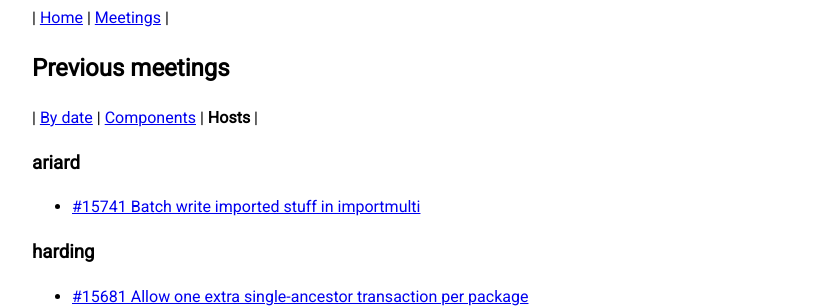
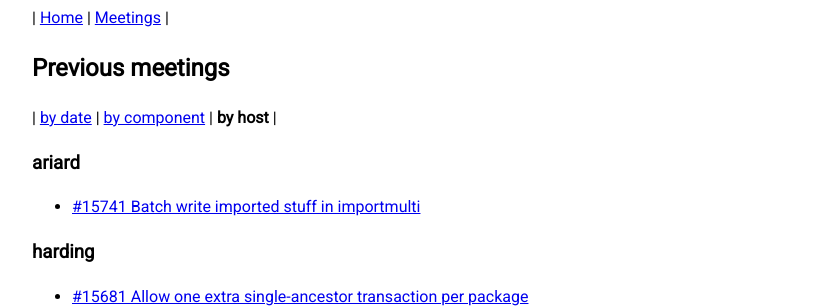
Before and after one commit to bitcoin-core-review-club/website, a Jekyll site: the page built from meetings-hosts.html, in a window 1280 px wide. Shown: the part 146-454 px from the top of the page, without its empty margins (0-837 px from the left). Built offline with Jekyll 4.4.1, drawn with Linux system fonts in a browser that asks for light colours; nearby versions of some CDN libraries.

Commit message:
Prefix meeting page links with "by "

```diff
--- a/_includes/linkers/meetings-pages.md
+++ b/_includes/linkers/meetings-pages.md
@@ -1,19 +1,19 @@
 {% capture /dev/null %}
 {% assign path = page.path | remove: ".html" %}
 {% if path == "meetings" %}
-  {% assign _index_links = _index_links | append: "<strong>By date</strong>" %}
+  {% assign _index_links = _index_links | append: "<strong>by date</strong>" %}
 {% else %}
-  {% assign _index_links = _index_links | append: "<a href='/meetings/'>By date</a>" %}
+  {% assign _index_links = _index_links | append: "<a href='/meetings/'>by date</a>" %}
 {% endif %}
 {% if path == "meetings-components" %}
-  {% assign _index_links = _index_links | append: " | <strong>Components</strong>" %}
+  {% assign _index_links = _index_links | append: " | <strong>by component</strong>" %}
 {% else %}
-  {% assign _index_links = _index_links | append: " | <a href='/meetings-components/'>Components</a>" %}
+  {% assign _index_links = _index_links | append: " | <a href='/meetings-components/'>by component</a>" %}
 {% endif %}
 {% if path == "meetings-hosts" %}
-  {% assign _index_links = _index_links | append: " | <strong>Hosts</strong>" %}
+  {% assign _index_links = _index_links | append: " | <strong>by host</strong>" %}
 {% else %}
-  {% assign _index_links = _index_links | append: " | <a href='/meetings-hosts/'>Hosts</a>" %}
+  {% assign _index_links = _index_links | append: " | <a href='/meetings-hosts/'>by host</a>" %}
 {% endif %}
 {% endcapture %}
 | {{_index_links}} |
```
